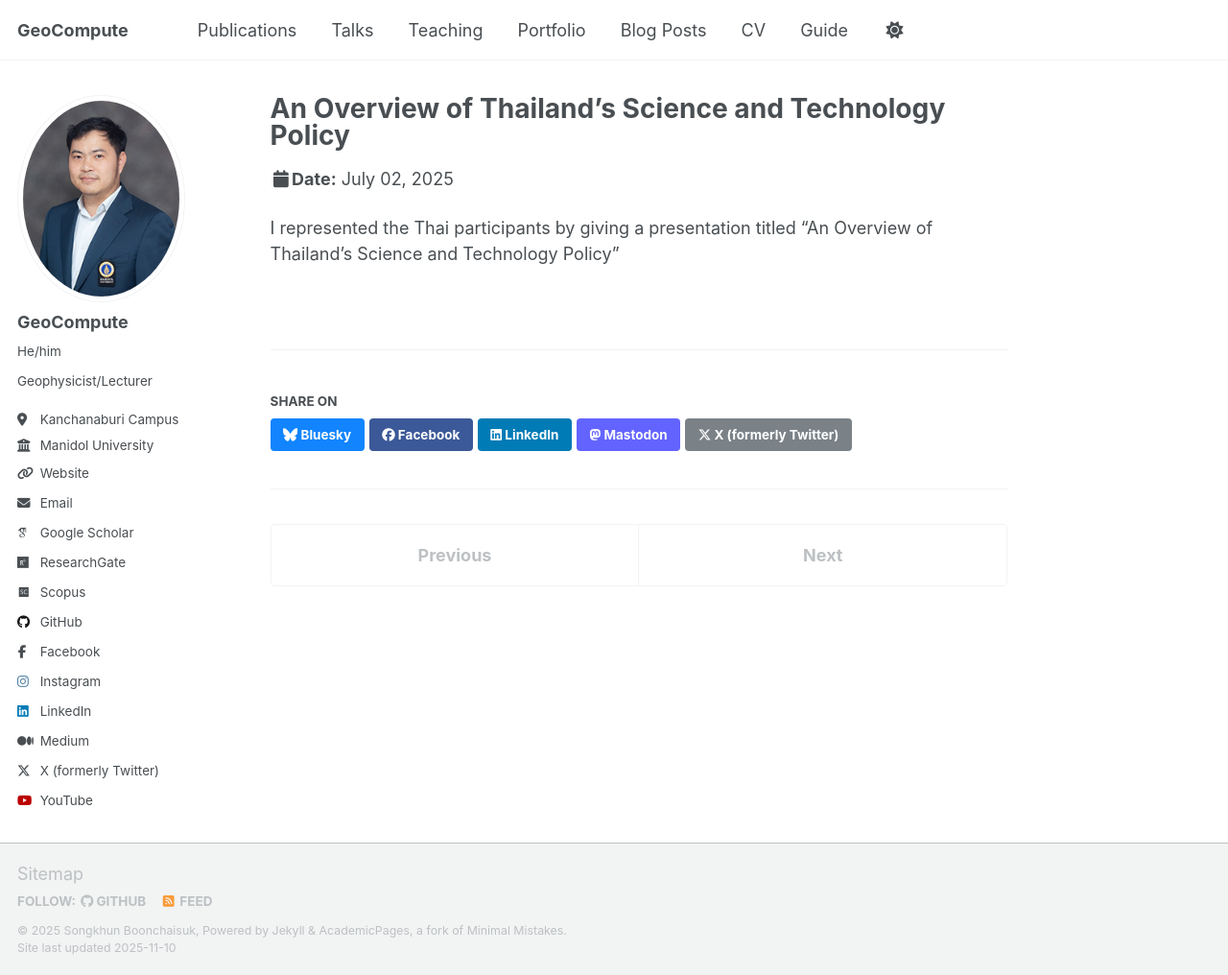
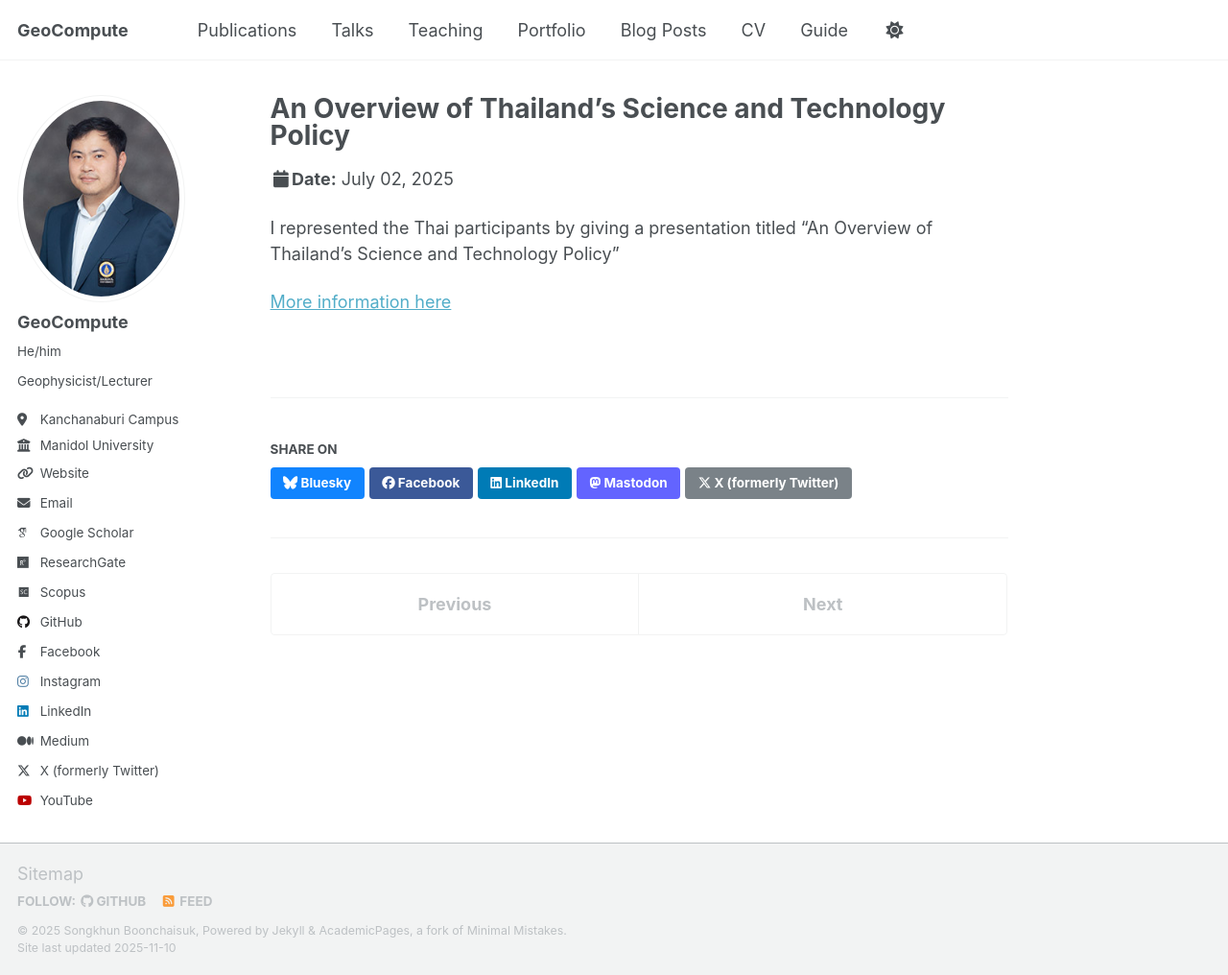
Before and after one commit to Songkhun/Songkhun.github.io, a Jekyll site: the page built from _talks/2025-07-02-ThailandPolicy.md, in a window 1280 px wide and 1016 px high. Shown: the whole window at 96% size. Built offline with Jekyll 4.4.1, drawn with Linux system fonts in a browser that asks for light colours; some web fonts are replaced; a script that is not in the unit is left out.

Commit message:
Update 2025-07-02-ThailandPolicy.md

```diff
--- a/_talks/2025-07-02-ThailandPolicy.md
+++ b/_talks/2025-07-02-ThailandPolicy.md
@@ -10,3 +10,5 @@ location: "Seoul, Korea"
 
 I represented the Thai participants by giving a presentation titled "An Overview of Thailand's Science and
 Technology Policy"
+
+[More information here](https://github.com/Songkhun/SIP2025/blob/main/Thailand_STI_policy.pdf)
```
